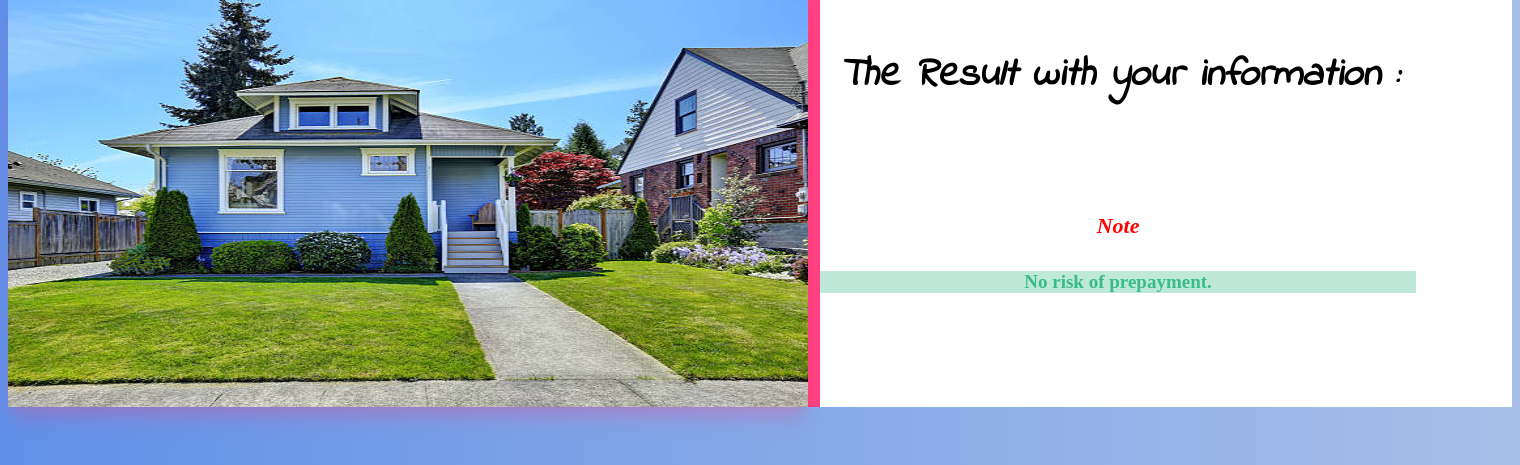
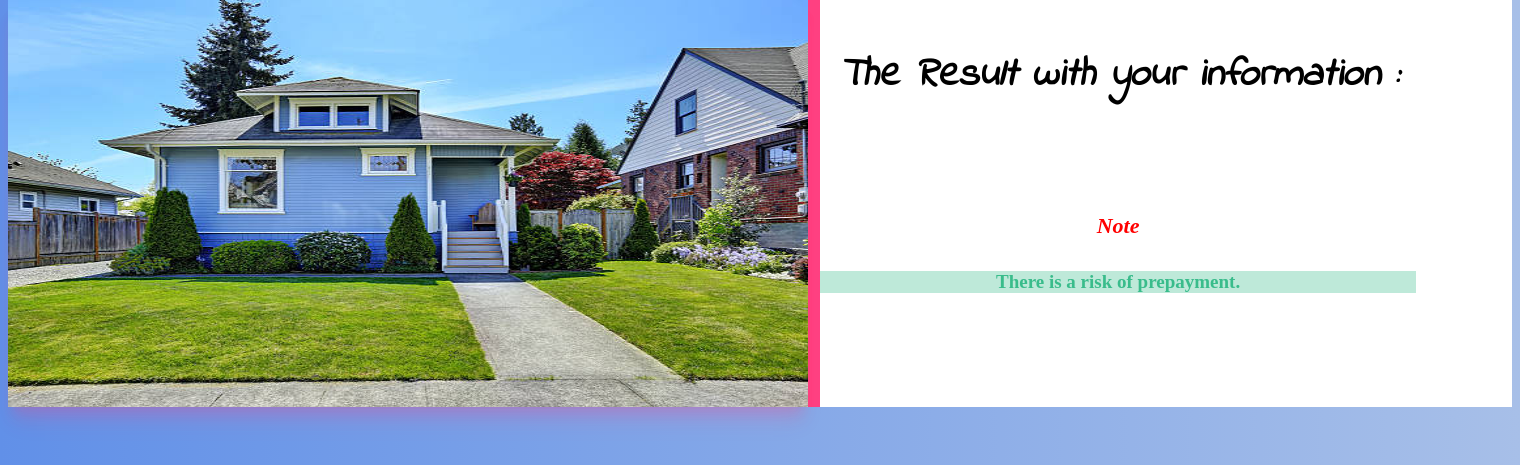
Before and after one commit to amrahmed-swe/prepayment-predicition-deploy-django, a Django app: template templates/result.html in a window 1520 px wide. Shown: the part 122-587 px from the top of the page. Run offline with Django 4.2, Linux system fonts and the light colour scheme; the template is opened without the code that fills it, so the values that code supplies are empty; some web fonts are replaced.

Commit message:
Update result.html

```diff
--- a/templates/result.html
+++ b/templates/result.html
@@ -35,9 +35,9 @@
                 <div>
                     <h4 id="note">Note</h4>
                     {% if prediction == 1 %}
-                    <h5 id="danger_risk_description">There is a risk of prepayment.</h5>
+                    <h5 id="danger_risk_description">No risk of prepayment.</h5>
                     {% else %}
-                    <h5 id="no_risk_description">No risk of prepayment.</h5>
+                    <h5 id="no_risk_description">There is a risk of prepayment.</h5>
                     {% endif %}
                 </div>
             </div>
```
